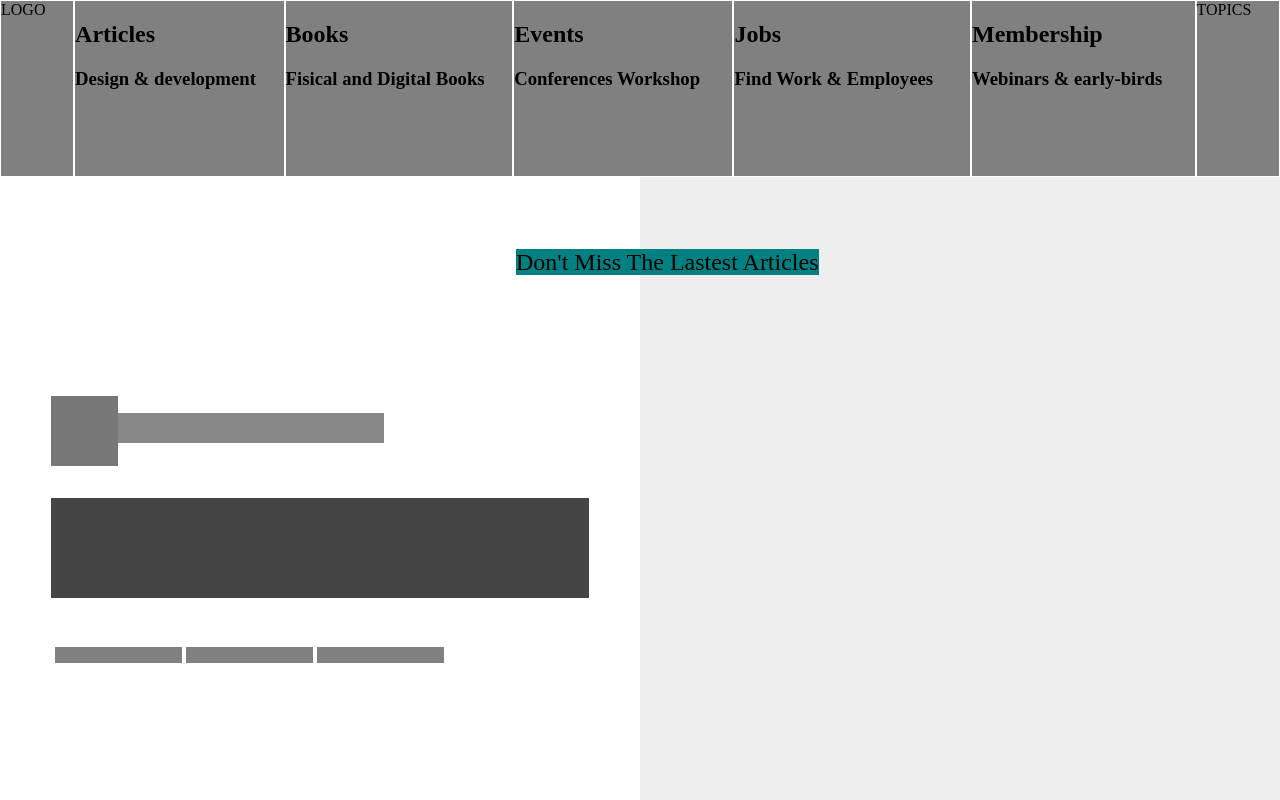
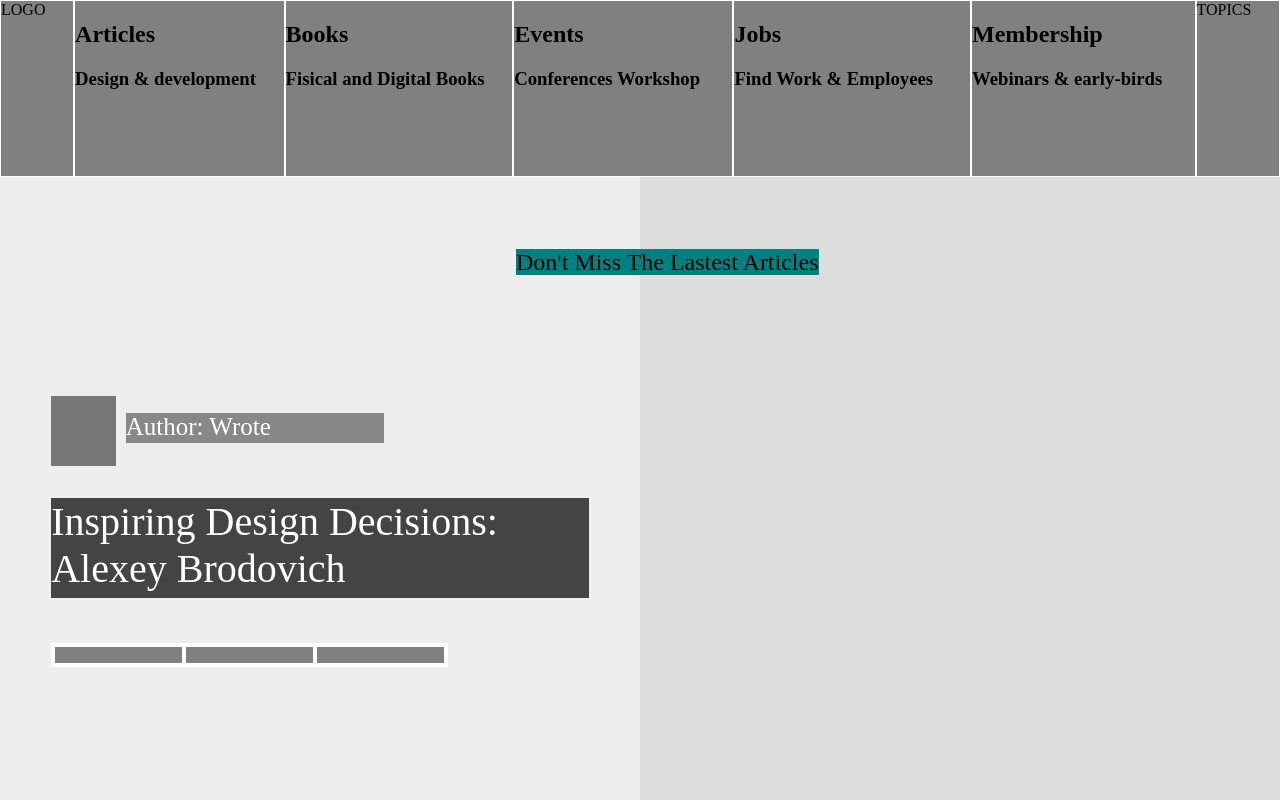
Before and after one commit to Usagib/DesignTeardown, a plain HTML site: page index.html in a window 1280 px wide. Shown: the top 800 px of the page. Drawn offline with Linux system fonts and the light colour scheme.

Commit message:
added test text

```diff
--- a/css/style.css
+++ b/css/style.css
@@ -26,12 +26,12 @@ body{
 }
 .main-container-1{
   float: left;
-  background-color: white;
+  background-color: #eee;
   height: 700px;
 }
 .main-container-2{
   float: right;
-  background-color: #eee;
+  background-color: #ddd;
   height: 700px;
 }
 .main-container-3{
@@ -58,6 +58,8 @@ body{
   margin: 2% 8% 0 8%;
   background-color: #444;
   height: 100px;
+  font-size: 40px;
+  color: white;
 }
 
 .main-subtitle-wrapper{
@@ -78,6 +80,7 @@ body{
   flex: 20%;
   height: 70px;
   background-color: #777;
+  margin-right: 10px;
 }
 
 .main-author-2{
@@ -85,6 +88,8 @@ body{
   height: 30px;
   background-color: #888;
   margin-top: 5%;
+  font-size: 25px;
+  color: white;
 }
 
 .post-wrapper {
--- a/index.html
+++ b/index.html
@@ -58,11 +58,11 @@
 
           </div>
           <div class="main-author-2">
-
+            Author: Wrote
           </div>
         </div>
         <div class="main-title">
-
+            Inspiring Design Decisions: Alexey Brodovich
         </div>
         <div class="main-subtitle-wrapper">
           <div class="main-subtitle-item-1"></div>
```
